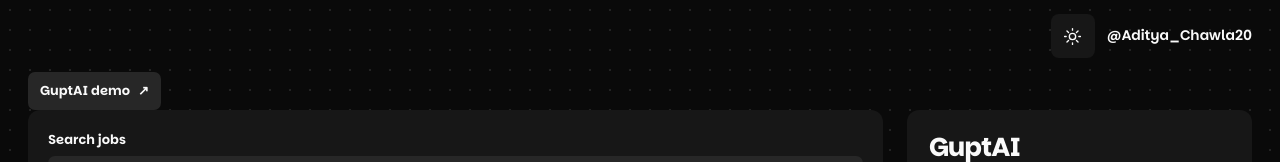
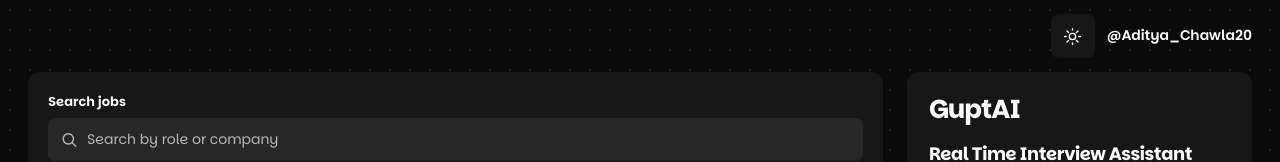
Before and after one commit to Aditya-Chawla-20/job-lele, a Next.js app: page / in a window 1280 px wide. Shown: the top 162 px of the page. Built offline with nearby package versions, Linux system fonts and the light colour scheme; no server answers.

Commit message:
Remove the separate GuptAI bar from the feed

```diff
--- a/app/page.tsx
+++ b/app/page.tsx
@@ -1,6 +1,6 @@
 import jobsData from "../data/jobs.json";
 import JobBoard from "./JobBoard";
-import GuptAIInstall, { GuptAIQuickLink } from "./GuptAIInstall";
+import GuptAIInstall from "./GuptAIInstall";
 import { enrichJobsForDisplay } from "../lib/enrichments";
 import { toJobView, type Job } from "../lib/jobs";
 
@@ -17,14 +17,9 @@ export default async function Home() {
   const jobs = await enrichJobsForDisplay(recentJobs);
 
   return (
-    <>
-      <div className="mobile-guptai-bar">
-        <GuptAIQuickLink />
-      </div>
-      <div className="board-layout">
-        <JobBoard jobs={jobs} />
-        <GuptAIInstall />
-      </div>
-    </>
+    <div className="board-layout">
+      <JobBoard jobs={jobs} />
+      <GuptAIInstall />
+    </div>
   );
 }
```
